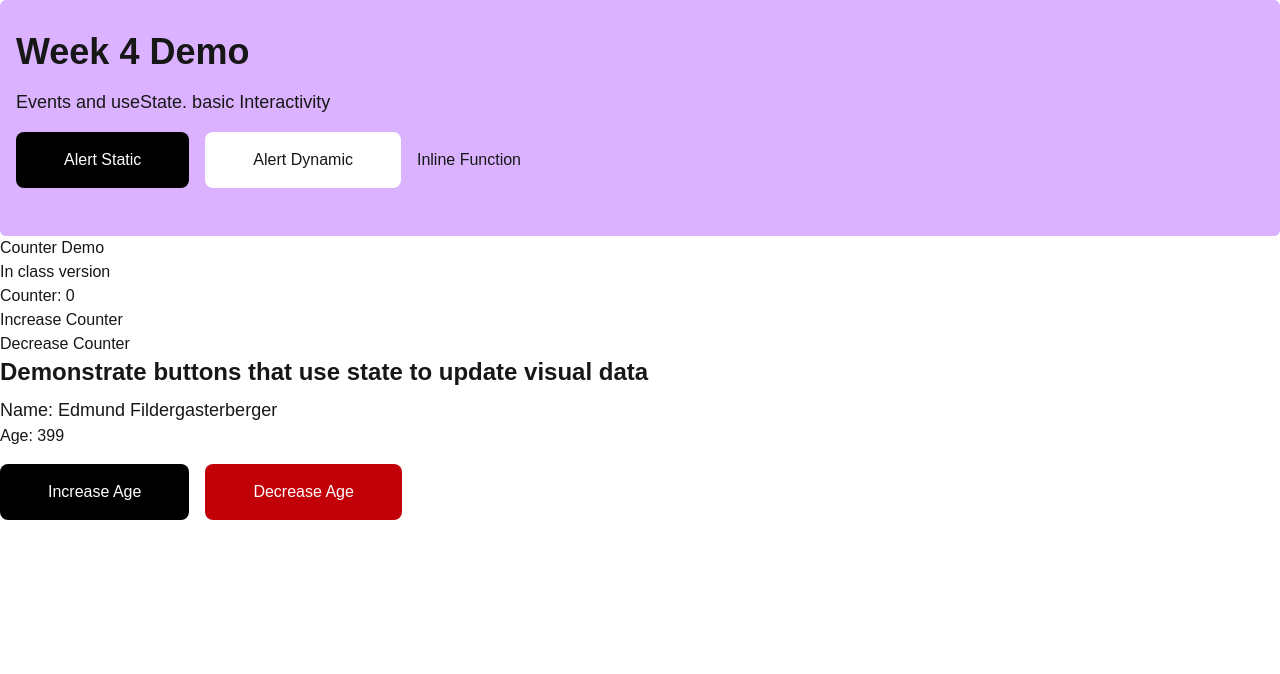
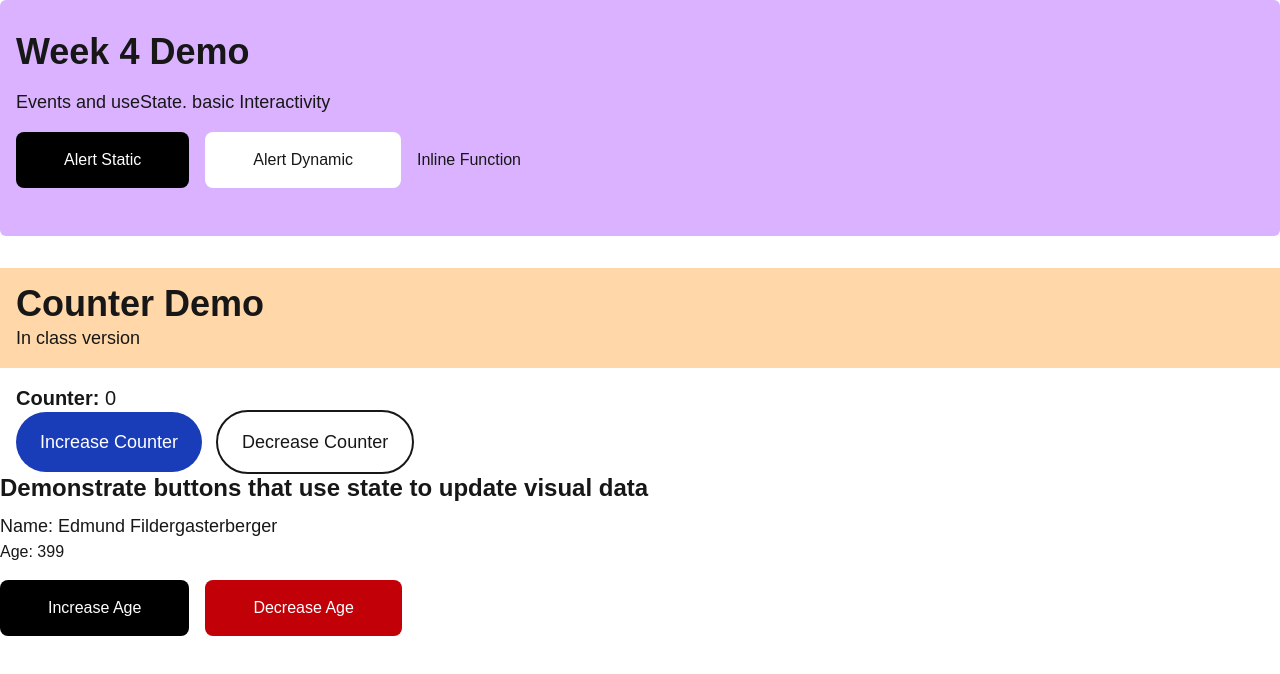
Before and after one commit to louielynmata/cprg-306-demo-site, a Next.js app: page /week-4 in a window 1280 px wide. Shown: the top 674 px of the page. Built offline with nearby package versions, Linux system fonts and the light colour scheme.

Commit message:
styles to button examples

```diff
--- a/app/week-4/page.js
+++ b/app/week-4/page.js
@@ -68,17 +68,29 @@ export default function Page() {
         </div>
       </header>
       <section>
-        <header>
-          <h2>Counter Demo</h2>
-          <p>In class version</p>
+        <header className="mt-8 mb-4 p-4 bg-orange-200">
+          <h2 className="text-2xl lg:text-4xl font-semibold">Counter Demo</h2>
+          <p className="text-lg">In class version</p>
         </header>
-        <div>
-          <h3>Counter: {counterNumber}</h3>
-          <button onClick={() => setCounterNumber(counterNumber + 5)}>
-            Increase Counter
-          </button>
+        <div className="px-4">
+          <h3 className="text-xl">
+            <span className="font-semibold">Counter:</span> {counterNumber}
+          </h3>
+          <div className="flex gap-4">
+            <button
+              onClick={() => setCounterNumber(counterNumber + 5)}
+              className="text-lg font-medium bg-blue-800 text-white px-6 py-4 rounded-full cursor-pointer hover:bg-pink-900 hover:shadow-lg transition ease-linear duration-150"
+            >
+              Increase Counter
+            </button>
+            <button
+              onClick={decreaseCounter}
+              className="text-lg font-medium px-6 py-4 rounded-full cursor-pointer outline-solid outline-2 hover:bg-slate-100 hover:shadow-lg transition ease-linear duration-150"
+            >
+              Decrease Counter
+            </button>
+          </div>
         </div>
-        <button onClick={decreaseCounter}>Decrease Counter</button>
       </section>
       <section>
         <header>
```
